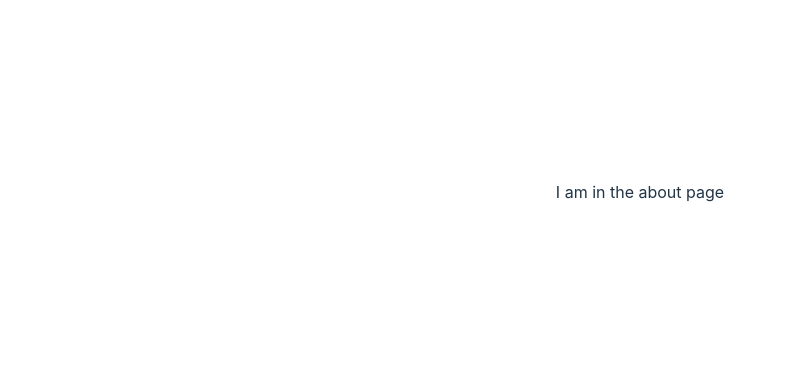
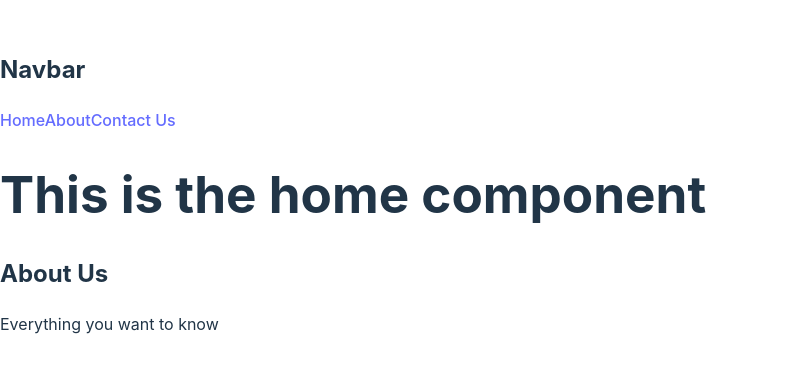
Before and after one commit to mahfuj80/Intorduction-to-React-Router-M8, a React (Vite) app: page /about in a window 1280 px wide. Shown: the part 208-580 px from the top of the page, without its empty margins (0-786 px from the left). Built offline with nearby package versions, Linux system fonts and the light colour scheme.

Commit message:
started nested router concepts

```diff
--- /dev/null
+++ b/src/components/About/About.jsx
@@ -0,0 +1,15 @@
+// import React from 'react';
+// import PropTypes from 'prop-types';
+
+const About = () => {
+  return (
+    <div>
+      <h2>About Us</h2>
+      <p>Everything you want to know</p>
+    </div>
+  );
+};
+
+About.propTypes = {};
+
+export default About;
--- /dev/null
+++ b/src/components/Contact/Contact.jsx
@@ -0,0 +1,15 @@
+// import React from 'react';
+// import PropTypes from 'prop-types';
+
+const Contact = () => {
+  return (
+    <div>
+      <h2>Concat</h2>
+      <p>We are one call away</p>
+    </div>
+  );
+};
+
+Contact.propTypes = {};
+
+export default Contact;
--- /dev/null
+++ b/src/components/Header/Header.jsx
@@ -0,0 +1,19 @@
+// import React from 'react';
+// import PropTypes from 'prop-types';
+
+const Header = () => {
+  return (
+    <div>
+      <h2>Navbar</h2>
+      <nav>
+        <a href="/">Home</a>
+        <a href="/about">About</a>
+        <a href="/contact">Contact Us</a>
+      </nav>
+    </div>
+  );
+};
+
+Header.propTypes = {};
+
+export default Header;
--- /dev/null
+++ b/src/components/Home/Home.jsx
@@ -0,0 +1,19 @@
+// import React from 'react';
+// import PropTypes from 'prop-types';
+
+import { Outlet } from 'react-router-dom';
+import Header from '../Header/Header';
+
+const Home = () => {
+  return (
+    <div>
+      <Header></Header>
+      <h1>This is the home component</h1>
+      <Outlet></Outlet>
+    </div>
+  );
+};
+
+Home.propTypes = {};
+
+export default Home;
```
Also changed, not shown: src/main.jsx (+8 -8 lines).
